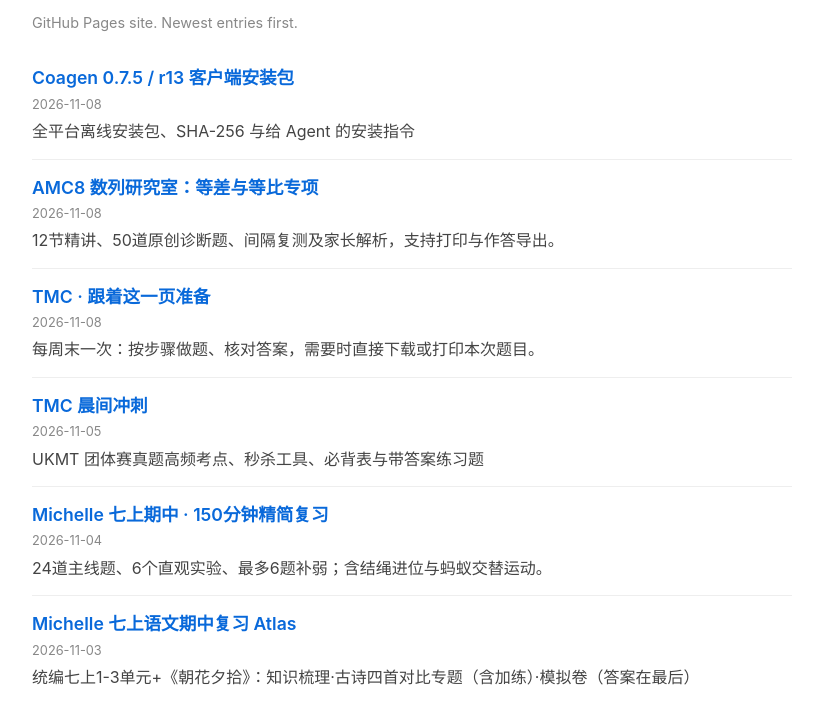
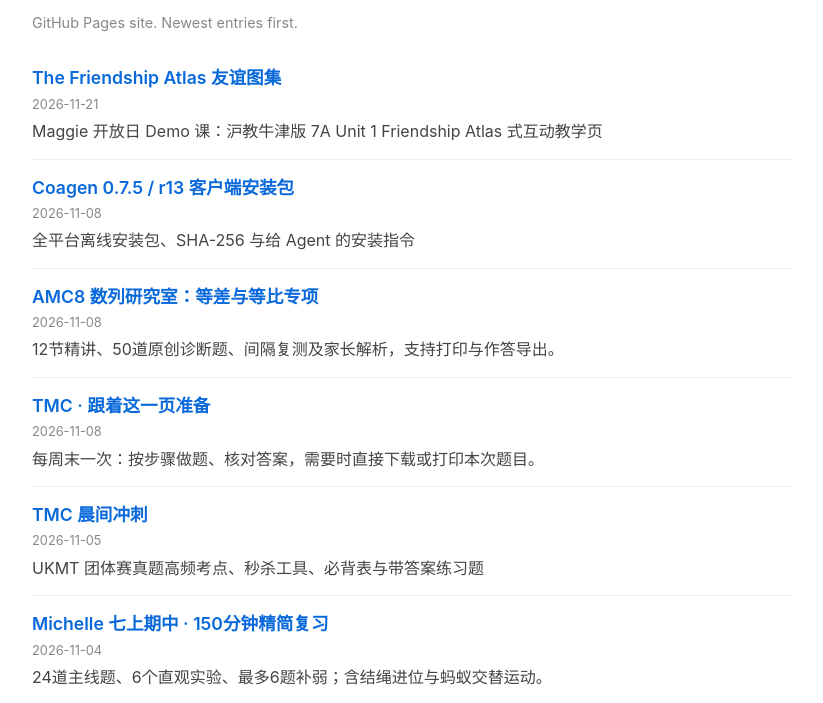
Before and after one commit to JimEverest/pages, a plain HTML site: page index.html in a window 1280 px wide. Shown: the part 94-797 px from the top of the page, without its empty margins (228-1051 px from the left). Drawn offline with Linux system fonts and the light colour scheme.

Commit message:
index: add The Friendship Atlas 友谊图集

```diff
--- a/index.html
+++ b/index.html
@@ -20,6 +20,12 @@
   <h1>JimEverest / pages</h1>
   <p class="muted">GitHub Pages site. Newest entries first.</p>
   <ul id="content-list">
+    <li class="entry" data-date="2026-11-21">
+      <a href="https://jimeverest.github.io/pages/friendship-atlas/">The Friendship Atlas 友谊图集</a>
+      <time datetime="2026-11-21">2026-11-21</time>
+      <span class="desc">Maggie 开放日 Demo 课：沪教牛津版 7A Unit 1 Friendship Atlas 式互动教学页</span>
+    </li>
+
     <li class="entry" data-date="2026-11-08">
       <a href="https://jimeverest.github.io/pages/coagen-0.7.5/">Coagen 0.7.5 / r13 客户端安装包</a>
       <time datetime="2026-11-08">2026-11-08</time>
```
